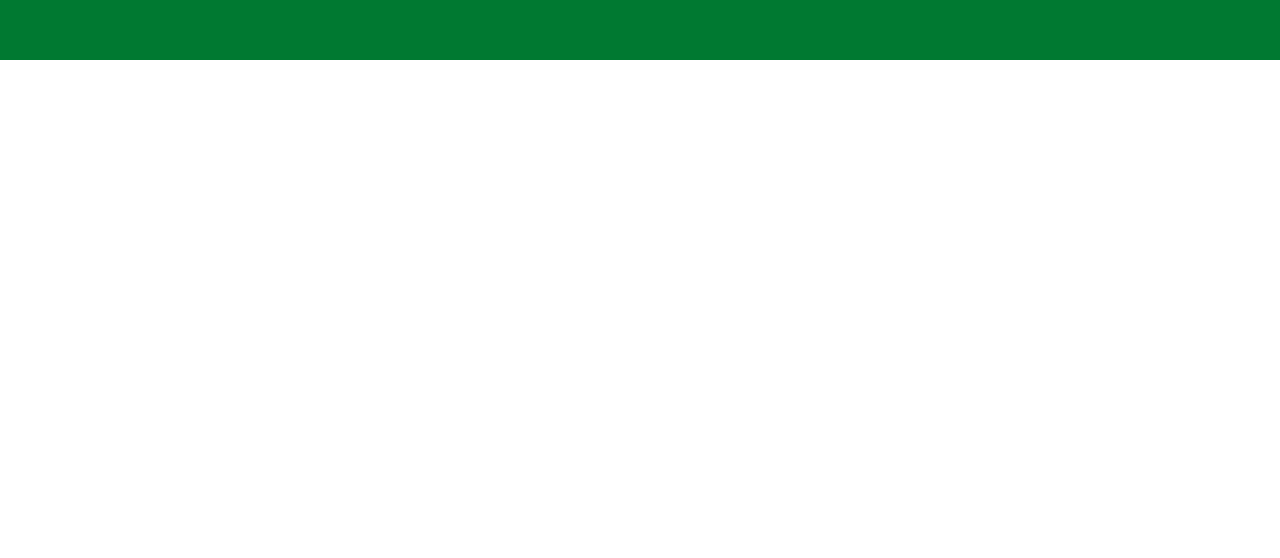
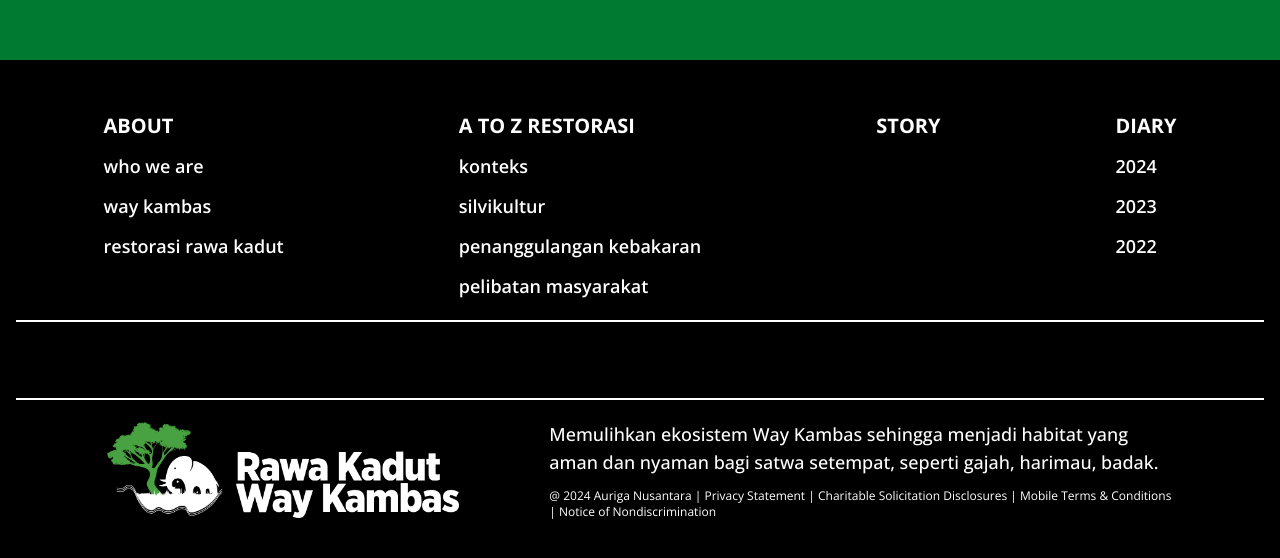
Before and after one commit to galihsuprayogo/rk-way-kambas-web, a Next.js app: page / in a window 1280 px wide. Shown: the part 860-1418 px from the top of the page. Before the commit the page ends 920 px from the top, so only its background shows below. Built offline with nearby package versions, Linux system fonts and the light colour scheme.

Commit message:
Add footer

```diff
--- a/app/components/Footer/index.tsx
+++ b/app/components/Footer/index.tsx
@@ -1,3 +1,74 @@
-const Footer = () => <div></div>
+import { FooterItemListProps } from '@/types'
+import Image from 'next/image'
+
+const contents: FooterItemListProps[] = [
+  {
+    title: 'About',
+    items: [{ title: 'Who We Are' }, { title: 'Way Kambas' }, { title: 'Restorasi Rawa Kadut' }],
+  },
+  {
+    title: 'A to Z Restorasi',
+    items: [
+      { title: 'Konteks' },
+      { title: 'Silvikultur' },
+      { title: 'Penanggulangan Kebakaran' },
+      { title: 'Pelibatan Masyarakat' },
+    ],
+  },
+  {
+    title: 'Story',
+    items: [],
+  },
+  {
+    title: 'Diary',
+    items: [{ title: '2024' }, { title: '2023' }, { title: '2022' }],
+  },
+]
+
+const Footer = () => {
+  const currentYear = new Date().getFullYear()
+
+  return (
+    <footer className='flex w-full flex-col bg-black px-4 py-8 2xl:px-32'>
+      <div className='flex w-full flex-col items-start justify-around space-y-8 py-5 md:flex-row md:flex-wrap md:space-y-0'>
+        {contents.map((item, index) => (
+          <div key={index} className='flex flex-col space-y-3 font-bold'>
+            <span className='text-xl uppercase text-white'>{item.title}</span>
+            {item.items?.map((itemCh, indexCh) => (
+              <div key={indexCh} className='flex flex-col space-y-1'>
+                <span className='text-lg font-semibold lowercase text-white'>{itemCh.title}</span>
+              </div>
+            ))}
+          </div>
+        ))}
+      </div>
+      <div className='h-10 w-full border-y-2 border-white  bg-black md:h-20'></div>
+      <div className='flex flex-col flex-wrap items-start justify-evenly space-y-5 py-5 md:flex-row md:items-center md:space-y-0'>
+        <Image
+          src='/logo.png'
+          alt='navbar-logo'
+          placeholder='blur'
+          blurDataURL='/logo.png'
+          height={0}
+          width={0}
+          sizes='100vw'
+          style={{
+            objectFit: 'contain',
+          }}
+          className='h-auto w-[12rem] bg-none md:w-[15rem] lg:w-[22rem]'
+        />
+        <div className='flex max-w-full flex-col space-y-3 md:max-w-[50%]'>
+          <span className='text-base font-medium text-white md:text-lg'>
+            Memulihkan ekosistem Way Kambas sehingga menjadi habitat yang aman dan nyaman bagi satwa
+            setempat, seperti gajah, harimau, badak.
+          </span>
+          <span className='text-xs font-light text-white'>
+            {`@ ${currentYear}  Auriga Nusantara | Privacy Statement | Charitable Solicitation Disclosures | Mobile Terms & Conditions | Notice of Nondiscrimination`}
+          </span>
+        </div>
+      </div>
+    </footer>
+  )
+}
 
 export default Footer
--- a/app/components/Nav/index.tsx
+++ b/app/components/Nav/index.tsx
@@ -1,6 +1,6 @@
 import React, { HTMLProps, ReactNode, useCallback, useEffect, useState } from 'react'
 import { useNavbarContext } from '@/states'
-import { NavWrapper } from 'components'
+import { Footer, NavWrapper } from 'components'
 import { NavListProps } from '@/types'
 
 const Nav = (props: { children: ReactNode; className?: HTMLProps<HTMLElement>['className'] }) => {
@@ -35,6 +35,7 @@ const Nav = (props: { children: ReactNode; className?: HTMLProps<HTMLElement>['c
         />
       </div>
       <div className={`mx-auto bg-transparent ${props.className}`}>{props.children}</div>
+      <Footer />
     </React.Fragment>
   )
 }
--- /dev/null
+++ b/app/types/FooterItemListProps/index.ts
@@ -0,0 +1,4 @@
+export default interface FooterItemListProps {
+  title?: string
+  items?: Array<{ title?: string }>
+}
--- a/app/types/index.ts
+++ b/app/types/index.ts
@@ -1,5 +1,6 @@
+import FooterItemListProps from './FooterItemListProps'
 import { HrefTargetProps } from './HrefTargetProps'
 import NavbarContextProps from './NavbarContextProps'
 import NavListProps from './NavListProps'
 
-export type { HrefTargetProps, NavbarContextProps, NavListProps }
+export type { FooterItemListProps, HrefTargetProps, NavbarContextProps, NavListProps }
```
